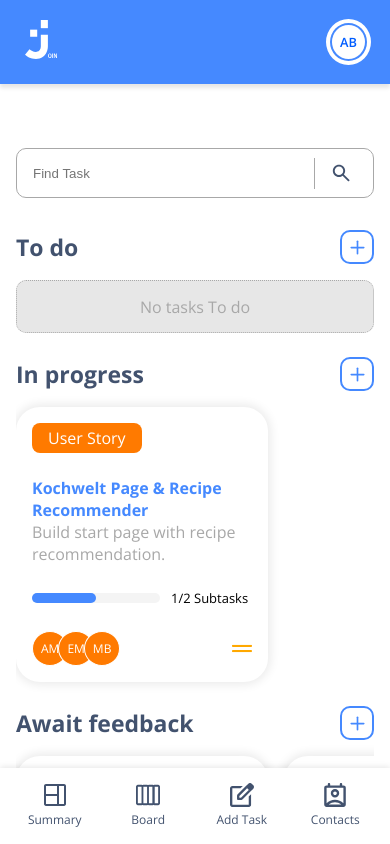
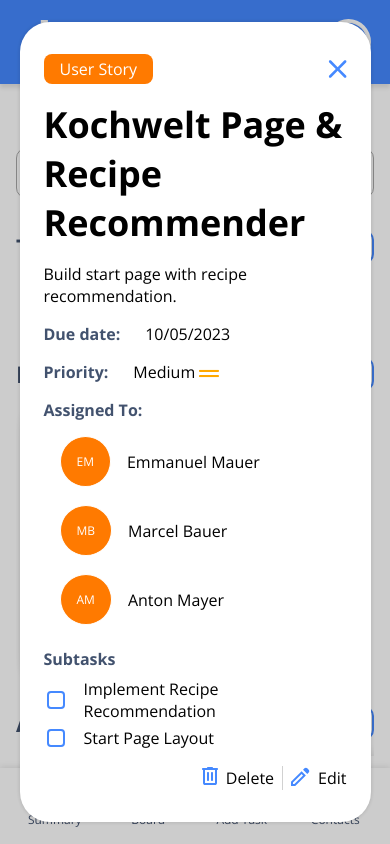
Before and after one commit to ereit673/join-solo, an Angular app: page / in a window 390 px wide. Built offline with nearby package versions, Linux system fonts and the light colour scheme.

Commit message:
updated big card and made it responsive

```diff
--- a/src/app/app.component.html
+++ b/src/app/app.component.html
@@ -4,6 +4,6 @@
   <app-main-section
     [section]="section"
     [style.margin]="section === 'Summary' ? '168.5px auto 0 auto' : '0'"
-    style="width: 100%"
+    style="width: 100%; overflow-x: auto"
   ></app-main-section>
 </main>
--- a/src/app/main-section/board/board.component.html
+++ b/src/app/main-section/board/board.component.html
@@ -69,3 +69,6 @@
     </div>
   </div>
 </section>
+<div class="dialog-overlay">
+  <app-card-big></app-card-big>
+</div>
--- a/src/app/main-section/board/board.component.scss
+++ b/src/app/main-section/board/board.component.scss
@@ -128,15 +128,29 @@ section {
 
 .board__card-small-container{
   display: flex;
-  overflow: auto;
+  overflow-x: auto;
   gap: 16px;
   padding-top:16px;
   padding-bottom:24px;
-
+  padding-inline:8px;
 }
 
 app-no-task{
   width: 100%;
+}
+
+.dialog-overlay{
+  position: fixed;
+  top: 0;
+  left: 0;
+  width: 100%;
+  height: 100%;
+  background: rgba(0, 0, 0, 0.2);
+  z-index: 1000;
+  display: flex;
+  align-items: center;
+  justify-content: center;
+
 }
 //  xs
 @media (min-width: 475px) {
@@ -168,9 +182,20 @@ app-no-task{
   section {
     height: calc(100% - 101px);
     padding: 73.5px 65px;
+    overflow-y: hidden;
   }
   .board__tasks-container {
     margin-top: 49.5px;
+    flex-direction: row;
+    gap: 24px;
+  }
+
+  .board__card-small-container{
+    flex-direction: column;
+    min-width: 252px;
+    overflow-x:unset;
+    overflow-y:auto;
+    max-height: 500px;
   }
   .board__title-icon__wrapper {
     border-radius: 8px;
--- a/src/app/main-section/board/board.component.ts
+++ b/src/app/main-section/board/board.component.ts
@@ -1,10 +1,11 @@
 import { Component } from '@angular/core';
 import { NoTaskComponent } from "./no-task/no-task.component";
 import { CardSmallComponent } from "./card-small/card-small.component";
+import { CardBigComponent } from "./card-big/card-big.component";
 
 @Component({
   selector: 'app-board',
-  imports: [NoTaskComponent, CardSmallComponent],
+  imports: [NoTaskComponent, CardSmallComponent, CardBigComponent],
   templateUrl: './board.component.html',
   styleUrl: './board.component.scss'
 })
--- a/src/app/main-section/board/card-big/card-big.component.html
+++ b/src/app/main-section/board/card-big/card-big.component.html
@@ -1 +1,77 @@
-<p>card-big works!</p>
+<div class="dialog__container">
+  <div class="dialog__header">
+    <p class="dialog__title">User Story</p>
+    <img class="dialog__close-icon" src="img/close.svg" alt="an x sign" />
+  </div>
+  <h2 class="dialog__heading">Kochwelt Page & Recipe Recommender</h2>
+  <p class="dialog__description">
+    Build start page with recipe recommendation.
+  </p>
+
+  <div class="dialog__due-date">
+    <p class="dialog__due-date-label">Due date:</p>
+    <p class="dialog__due-date-value">10/05/2023</p>
+  </div>
+  <div class="dialog__priority">
+    <p class="dialog__priority-label">Priority:</p>
+    <p class="dialog__priority-value">
+      Medium
+      <img
+        class="dialog__priority-icon"
+        src="img/medium.svg"
+        alt="an equal sign"
+      />
+    </p>
+  </div>
+  <div class="dialog__assigned">
+    <p class="dialog__assigned-label">Assigned To:</p>
+    <div class="dialog__assigned-list">
+      <div class="dialog__assigned-person">
+        <p class="dialog__assigned-initials">EM</p>
+        <p class="dialog__assigned-name">Emmanuel Mauer</p>
+      </div>
+      <div class="dialog__assigned-person">
+        <p class="dialog__assigned-initials">MB</p>
+        <p class="dialog__assigned-name">Marcel Bauer</p>
+      </div>
+      <div class="dialog__assigned-person">
+        <p class="dialog__assigned-initials">AM</p>
+        <p class="dialog__assigned-name">Anton Mayer</p>
+      </div>
+    </div>
+  </div>
+
+  <div class="dialog__subtasks">
+    <p class="dialog__subtasks-label">Subtasks</p>
+    <div class="dialog__subtasks-list">
+      <div class="dialog__subtask">
+        <img
+          class="dialog__subtask-checkbox"
+          src="img/checkbutton.svg"
+          alt="a checkbox"
+        />
+        <p class="dialog__subtask-title">Implement Recipe Recommendation</p>
+      </div>
+      <div class="dialog__subtask">
+        <img
+          class="dialog__subtask-checkbox"
+          src="img/checkbutton.svg"
+          alt="a checkbox"
+        />
+        <p class="dialog__subtask-title">Start Page Layout</p>
+      </div>
+    </div>
+  </div>
+
+  <div class="dialog__actions">
+    <button class="dialog__button dialog__button--delete">
+      <img class="dialog__button-icon" src="img/delete.svg" alt="trash icon" />
+      <span>Delete</span>
+    </button>
+    <div class="dialog__divider"></div>
+    <button class="dialog__button dialog__button--edit">
+      <img class="dialog__button-icon" src="img/editpen.svg" alt="edit icon" />
+      <span>Edit</span>
+    </button>
+  </div>
+</div>
--- a/src/app/main-section/board/card-big/card-big.component.scss
+++ b/src/app/main-section/board/card-big/card-big.component.scss
@@ -0,0 +1,131 @@
+.dialog__container {
+  width: 90%;
+  max-width: 396px;
+  margin-inline: auto;
+  padding: 32px 24px;
+  border-radius: 30px;
+  box-shadow: 0px 0px 4px 0px #00000029;
+  background-color: #fff;
+  display: flex;
+  flex-direction: column;
+  gap: 16px;
+}
+
+.dialog__header {
+  display: flex;
+  justify-content: space-between;
+}
+
+.dialog__title {
+  background-color: #ff7a00;
+  color: #fff;
+  border-radius: 8px;
+  padding: 4px 16px;
+}
+
+.dialog__heading {
+  font-size: 2.25rem;
+  font-weight: 700;
+}
+
+.dialog__due-date,
+.dialog__priority {
+  display: flex;
+  gap: 25px;
+}
+
+.dialog__due-date-label,
+.dialog__priority-label,
+.dialog__assigned-label,
+.dialog__subtasks-label {
+  color: #42526e;
+  font-weight: 700;
+}
+
+.dialog__assigned {
+}
+
+.dialog__assigned-label,
+.dialog__subtasks-label {
+  margin-bottom: 8px;
+}
+
+.dialog__assigned-list {
+  display: flex;
+  flex-direction: column;
+  gap: 4px;
+}
+
+.dialog__assigned-person {
+  display: flex;
+  align-items: center;
+  gap: 16px;
+  padding: 7px 16px;
+}
+
+.dialog__assigned-initials {
+  font-size: 0.75rem;
+  background-color: #ff7a00;
+  border: 1px solid #fff;
+  border-radius: 50%;
+  padding: 16px;
+  color: white;
+}
+
+.dialog__subtasks-list {
+  display: flex;
+  flex-direction: column;
+  gap: 4px;
+}
+
+.dialog__subtask {
+  display: flex;
+  gap: 16px;
+  align-items: center;
+}
+
+.dialog__actions {
+  display: flex;
+  align-items: center;
+  gap: 8px;
+  align-self: flex-end;
+}
+
+.dialog__button {
+  display: flex;
+  gap: 8px;
+}
+
+.dialog__divider {
+  width: 1px;
+  height: 24px;
+  background-color: #d1d1d1;
+}
+
+//  xs
+@media (min-width: 475px) {
+  .dialog__container {
+    max-width: 468px;
+  }
+}
+
+//  sm
+@media (min-width: 640px) {
+  .dialog__container {
+    max-width: 528px;
+  }
+}
+
+//  md
+@media (min-width: 768px) {
+}
+
+//  lg
+@media (min-width: 1024px) {
+}
+
+//  xl
+//  @media (min-width: 1280px) {}
+
+//  2xl
+//  @media (min-width: 1536px) {}
--- a/src/app/main-section/board/card-small/card-small.component.scss
+++ b/src/app/main-section/board/card-small/card-small.component.scss
@@ -36,10 +36,10 @@
   white-space: normal; /* Allows the text to wrap normally */
 }
 
-.task-card__subtasks{
+.task-card__subtasks {
   display: flex;
   align-items: center;
-    gap:11px;
+  gap: 11px;
 }
 
 .task-card__subtask-progress {
@@ -56,28 +56,28 @@
   border-radius: 16px;
 }
 
-.task-card__subtask-count{
+.task-card__subtask-count {
   font-size: 0.8125rem;
 }
 
-.task-card__team{
+.task-card__team {
   display: flex;
   justify-content: space-between;
   align-items: center;
 }
 
-.task-card__team-members{
+.task-card__team-members {
   display: flex;
 
-    > * + *{
+  > * + * {
     margin-left: -10px;
   }
 }
 
-.task-card__team-member{
+.task-card__team-member {
   font-size: 0.75rem;
-    background-color: #FF7A00;
-    border: 1px solid #FFF;
+  background-color: #ff7a00;
+  border: 1px solid #fff;
   border-radius: 50%;
   padding: 8px;
   color: white;
--- a/src/styles.scss
+++ b/src/styles.scss
@@ -6,12 +6,12 @@
   box-sizing: border-box;
   padding: 0;
   margin: 0;
+  scrollbar-width: 8px;
+  scrollbar-color: #A8A8A8;
 }
-
 
 html {
   font-family: 'Open Sans';
-
 }
 
 html, body{
```
Also changed, not shown: public/img/close.svg (added). Lines whose indentation alone changed are shown as unchanged.
